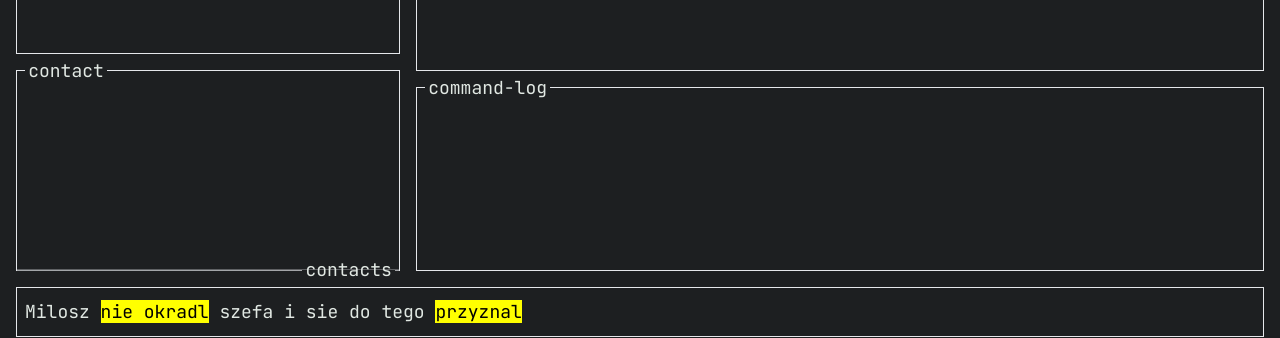
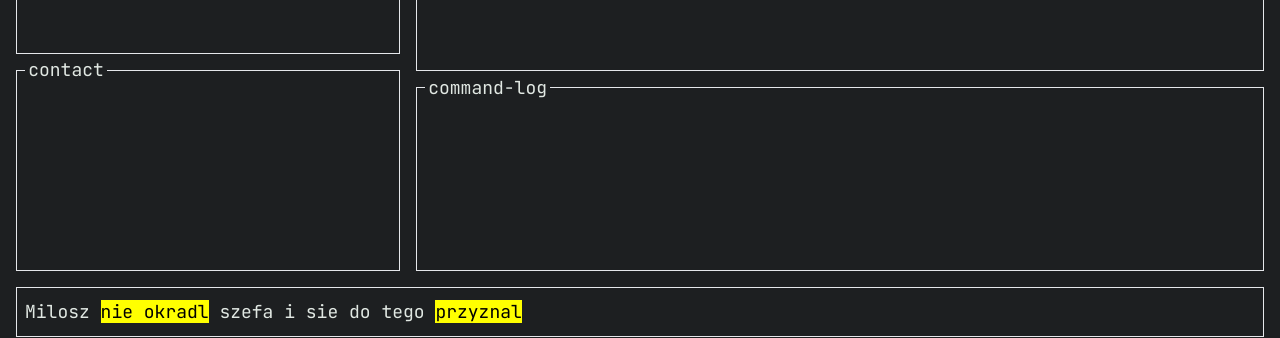
Before and after one commit to bieniucieniu/desktop-website, a Next.js app: page / in a window 1280 px wide. Shown: the part 447-785 px from the top of the page. Built offline with nearby package versions, Linux system fonts and the light colour scheme.

Commit message:
inprogress

```diff
--- a/app/page.tsx
+++ b/app/page.tsx
@@ -33,6 +33,7 @@ export default function Home() {
                 setCurrnetBlock(currentBlock - 1)
               }
             }
+            break
         }
       }}
       tabIndex={0}
@@ -49,7 +50,7 @@ export default function Home() {
               <p key={i}>{e.name}</p>
             ))}
           </Block>
-          <Block className="flex-1" legend={["contact", "contacts"]}></Block>
+          <Block className="flex-1" legend={"contact"}></Block>
         </div>
         <div className="m-0 grid grid-rows-[1fr_200px]">
           <Block legend={"main-content"}></Block>
```
